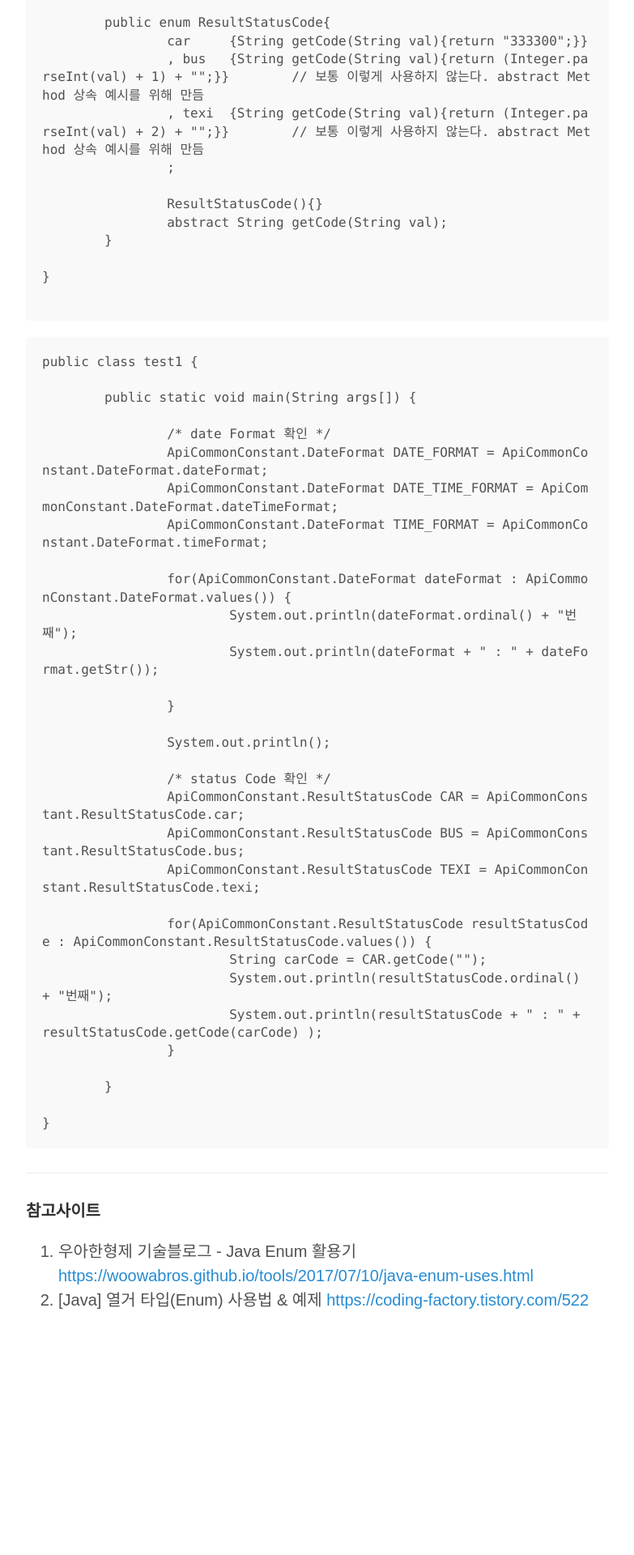
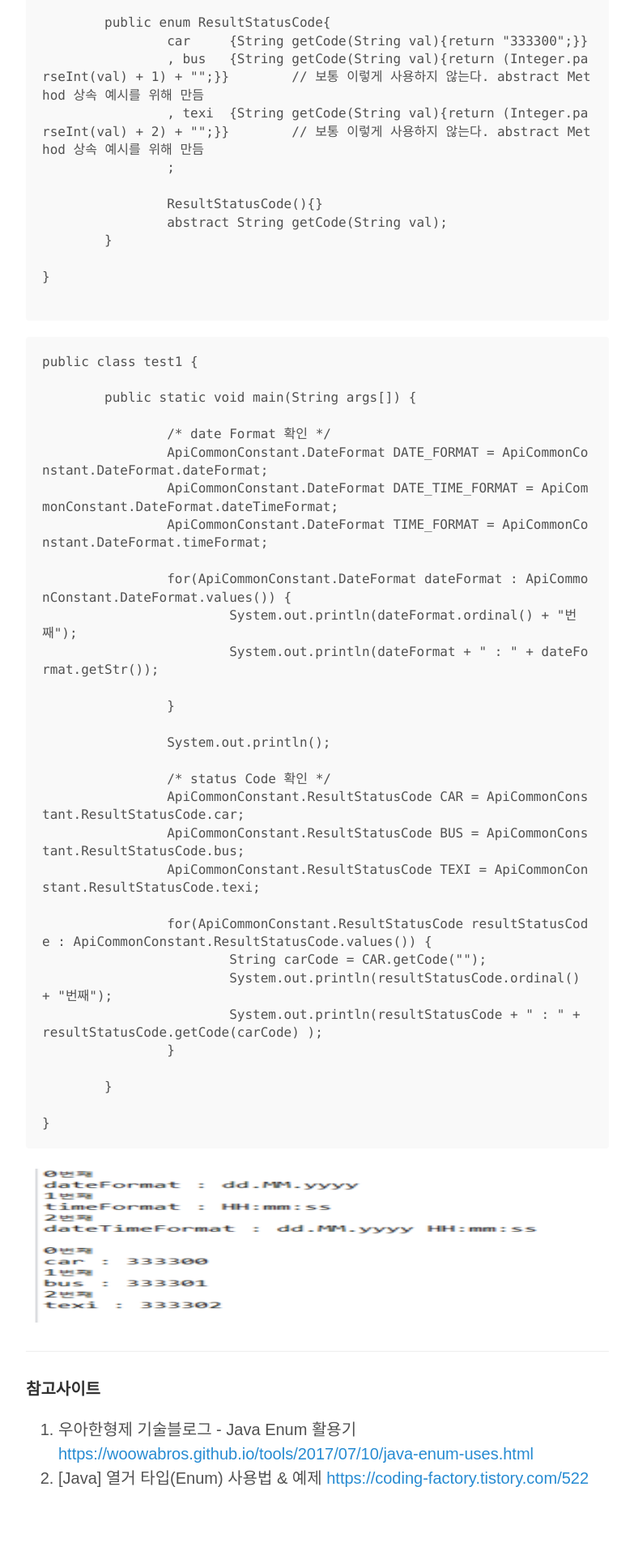
Before and after one commit to youngyoungsw2020/pre_youngyoungsw2020_github_io, a Jekyll site: the page built from _posts/2020-05-20-java-enum-used.md, in a window 1280 px wide. Shown: the part 1401-3321 px from the top of the page at 81% size, without its empty margins (248-1031 px from the left). Built offline with Jekyll 4.4.1, drawn with Linux system fonts in a browser that asks for light colours; before the commit the page ends 3101 px from its top, so only the background shows below that.

Commit message:
Update 2020-05-20-java-enum-used.md

````diff
--- a/_posts/2020-05-20-java-enum-used.md
+++ b/_posts/2020-05-20-java-enum-used.md
@@ -110,7 +110,7 @@ public class test1 {
 ```
 
 
-
+<img src="https://youngyoungsw2020.github.io/myImages/enum-capture.png" width="750" height="200">
 
 ---
 
````
